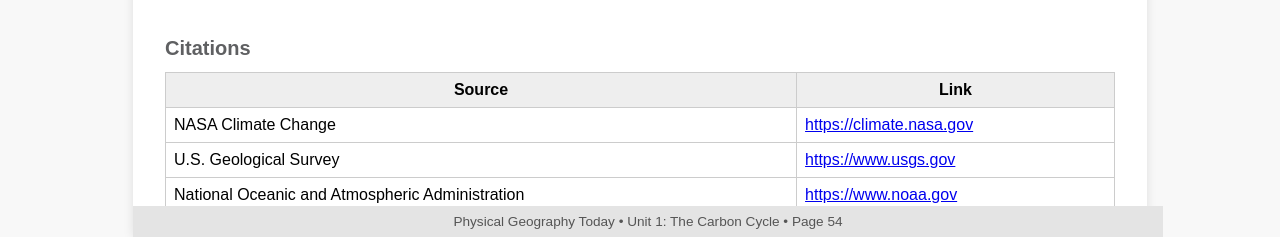
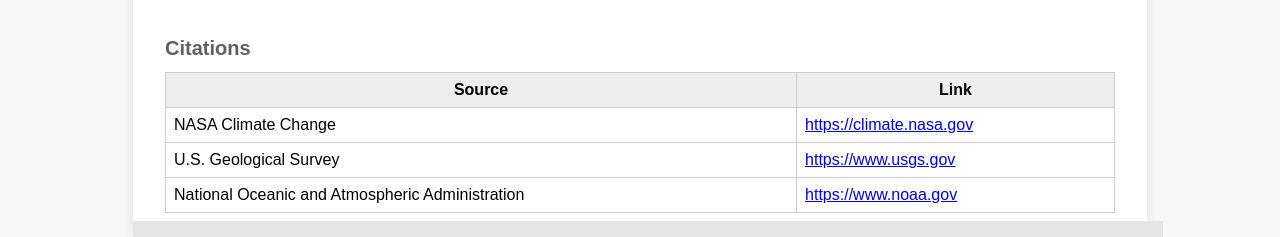
Before and after one commit to wearyshepherd/Carbon, a plain HTML site: page index.html in a window 1280 px wide. Shown: the part 704-941 px from the top of the page. Drawn offline with Linux system fonts and the light colour scheme.

Commit message:
Update index.html

```diff
--- a/index.html
+++ b/index.html
@@ -229,7 +229,6 @@
 
   <!-- Footer Bar with 'page number' style -->
   <div class="footer">
-    Physical Geography Today • Unit 1: The Carbon Cycle • Page 54
   </div>
 </div>
 
```
